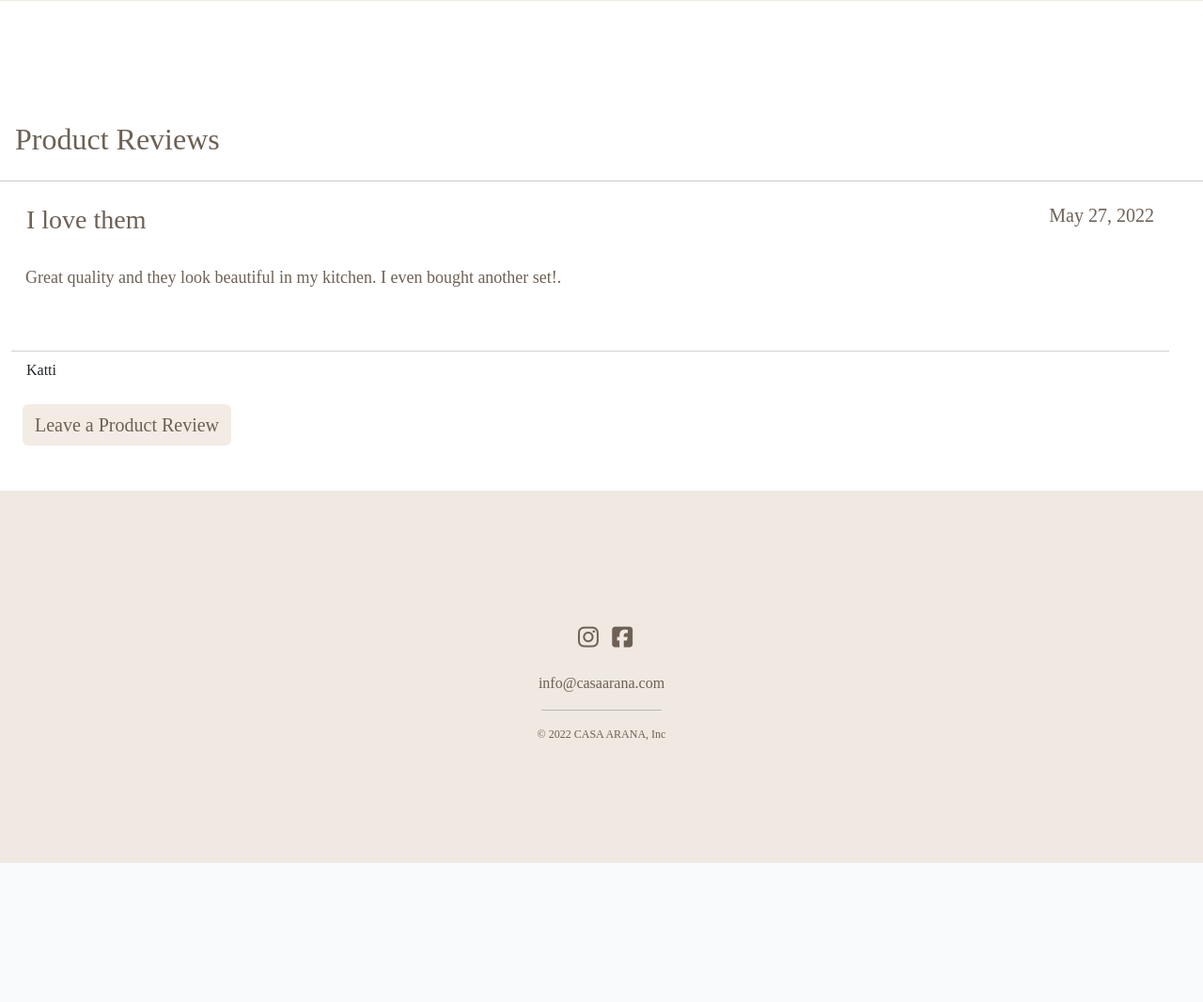
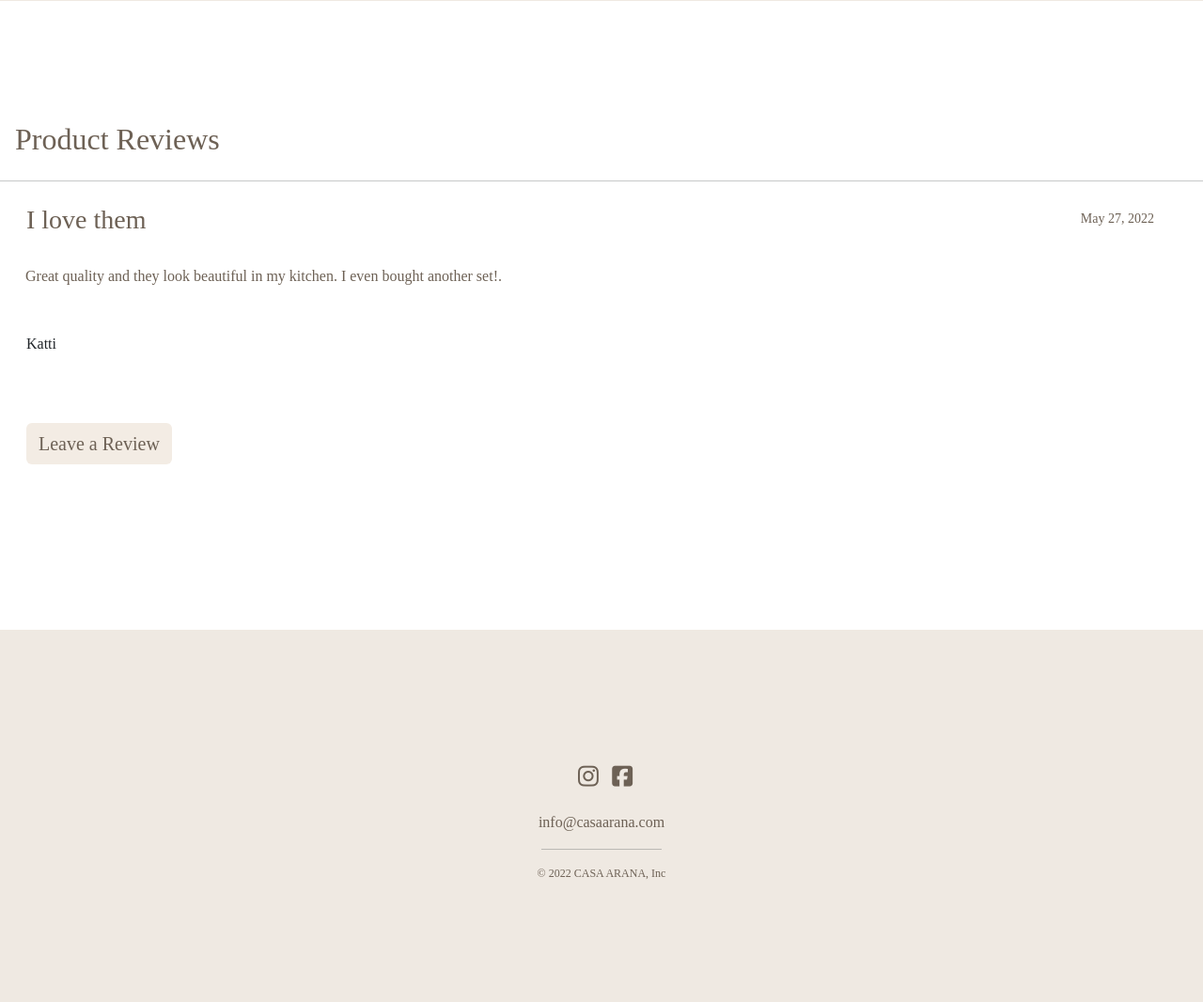
Before and after one commit to Esteph27/casa_arana, a Django app: page /products/1 in a window 1280 px wide. Shown: the part 1929-2995 px from the top of the page at 94% size. Before the commit the page ends 2847 px from the top, so only its background shows below. Run offline with Django 3.2, Linux system fonts and the light colour scheme; a user stored in the database is signed in; data comes from the database, SQL or seed files in the repository; both versions use the stored data as it was after the commit; some libraries are stand-ins or nearby versions.

Commit message:
updated product review section

```diff
--- a/products/static/products/css/products.css
+++ b/products/static/products/css/products.css
@@ -138,7 +138,6 @@ li.nav-item.dropdown {
     font-size: 16px;
 }
 
-
 /*  +/- selector boxes */
 .qty-selector-container {
     text-align: left;
@@ -195,16 +194,22 @@ li.nav-item.dropdown {
 
 /* product review */
 #product-reviews {
-    margin-top: 5rem;
+    padding-top: 5rem;
+    padding-bottom: 5rem;
 }
 
 #product-reviews .card {
     border: none;
 }
 
-#product-reviews .card-header, .card-footer {
+#product-reviews .card-header {
     background-color: transparent;
     border-bottom: none;
+}
+
+#product-reviews .card-footer {
+    border-top: none;
+    background-color: transparent;
 }
 
 #product-reviews .card-header {
@@ -215,6 +220,7 @@ li.nav-item.dropdown {
 #product-reviews .card-header h5 {
     display: inline-block;
     float: right;
+    font-size: 14px;
 }
 
 #product-reviews .card-header h3 {
@@ -232,7 +238,7 @@ li.nav-item.dropdown {
 }
 
 #product-reviews .card-text {
-    font-size: 18px;
+    font-size: 16px;
 }
 
 #product-reviews .accordion-header button {
--- a/products/templates/products/product_info.html
+++ b/products/templates/products/product_info.html
@@ -120,14 +120,14 @@
             <hr>
         </div>
         <div class="row">
-            {% for review in reviews %}
             <div class="col-12">
+                {% for review in reviews %}
                 <div class="card">
                     <div class="card-header">
                         <h3>{{ review.title }}</h3>
-                        <h5>{{ review.date }}</h5>
+                        <h5 class="mt-2 pr-0">{{ review.date }}</h5>
                     </div>
-                    <div class="card-body pl-0">
+                    <div class="card-body pl-0 pb-0">
                         <div class="col-12">
                             <p class="card-text">{{ review.text }}.</p>
                         </div>
@@ -135,21 +135,32 @@
                             <h3>{{ reivew.rating }}</h3>
                         </div>
                     </div>
-                    <div class="card-footer">
+                    <div class="card-footer pt-0">
                         <p>{{ review.user.username }}</p>
                     </div>
                 </div>
+                 <!-- leave review -->
+                    {% if request.user.is_authenticated %}
+                        <div class="col-12 mt-5 mb-5 pl-3">
+                            <a href="{% url 'product_review' product.id %}" class="btn">Leave a Review</a>
+                        </div>
+                    {% endif %}
+                {% endfor %}
             </div>
-            {% endfor %}
+
+            <!-- if product has no reviews -->
+            {% if reviews|length == 0  %}
+            <div class="col-12 mt-3">
+                <h3>No reviews yet, be the first one</h3>
+                <a href="{% url 'product_review' product.id %}" class="btn mt-3 mb-5">Leave a Review</a>
+            </div>
+            {% endif %}
         </div>
-        <!-- leave review -->
-        {% if request.user.is_authenticated %}
-        <div class="col-12">
-            <a href="{% url 'product_review' product.id %}" class="btn ml-4">Leave a Product Review</a>
-        </div>
-        {% endif %}
     </div>
 </div>
+
+
+
 
 
 
--- a/shopping_bag/static/shopping_bag/css/shopping_bag.css
+++ b/shopping_bag/static/shopping_bag/css/shopping_bag.css
@@ -40,6 +40,8 @@ td .update-link:hover {
 .table {
     font-family: 'Libre Bondi', serif;
 }
+
+
 
 .table th {
     color: #6D6155;
--- a/shopping_bag/templates/shopping_bag/shopping_bag.html
+++ b/shopping_bag/templates/shopping_bag/shopping_bag.html
@@ -76,7 +76,7 @@
                                         </div>
                                     </form>
                                     <a class="update-link">Update</a>
-                                    <hr class="w-50">
+                                    <!-- <hr class="w-50"> -->
                                 </td>
                                 <td class="py-3">
                                     <p class="my-0 mt-5">£{{ item.product.price | calc_subtotal:item.quantity }}</p>
```
Also changed, not shown: db.sqlite3.
